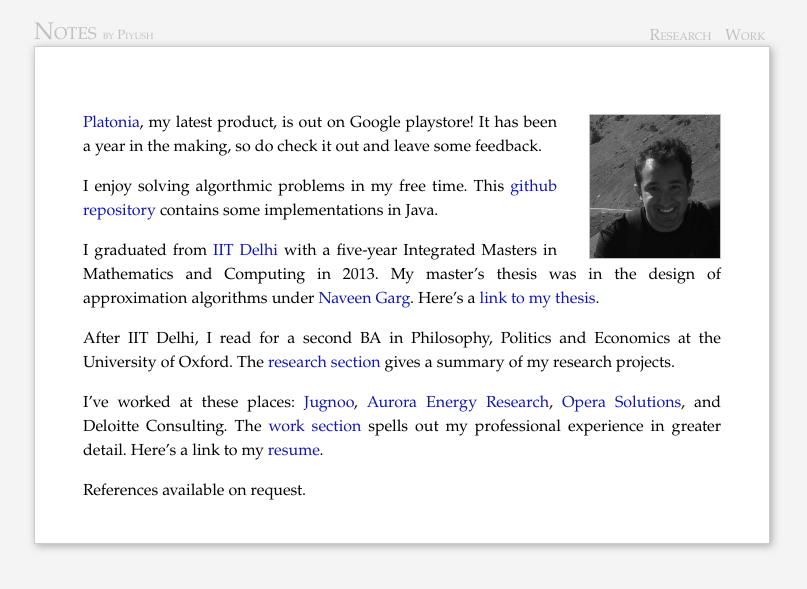
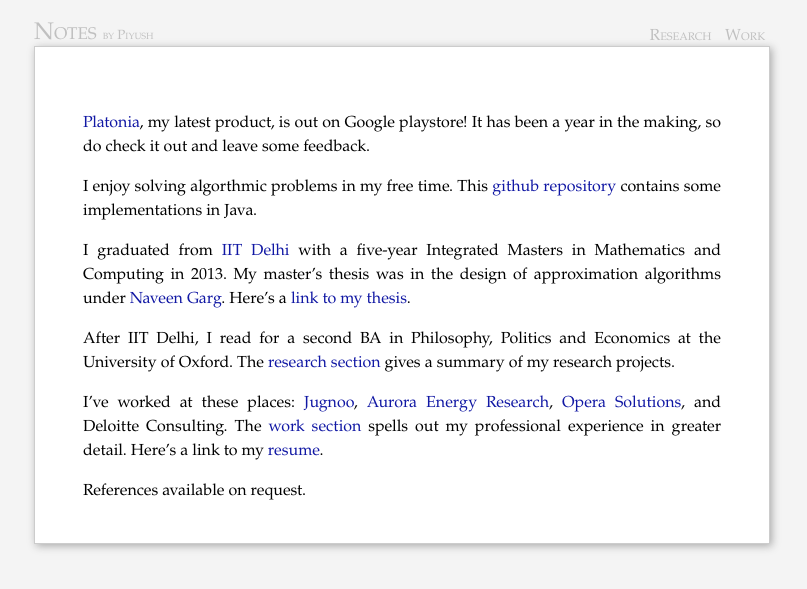
Before and after one commit to piyushahuja/piyushahuja.github.io, a Jekyll site: the page built from about_professional.md, in a window 1280 px wide. Shown: the top 589 px of the page, without its empty margins (238-1045 px from the left). Built offline with Jekyll 4.4.1, drawn with Linux system fonts in a browser that asks for light colours.

Commit message:
auto deployed

```diff
--- a/about_professional.md
+++ b/about_professional.md
@@ -6,8 +6,8 @@
 ---
 
 
-
-<img class='inset right' src='/1.jpg' title='Piyush Ahuja' width='130px' />
+<!--
+<img class='inset right' src='/1.jpg' title='Piyush Ahuja' width='130px' />   -->
 
 [Platonia](https://play.google.com/store/apps/details?id=com.platonialabs.platonia), my latest product, is out on Google playstore!  It has been a year in the making, so do check it out and leave some feedback.
 
```
